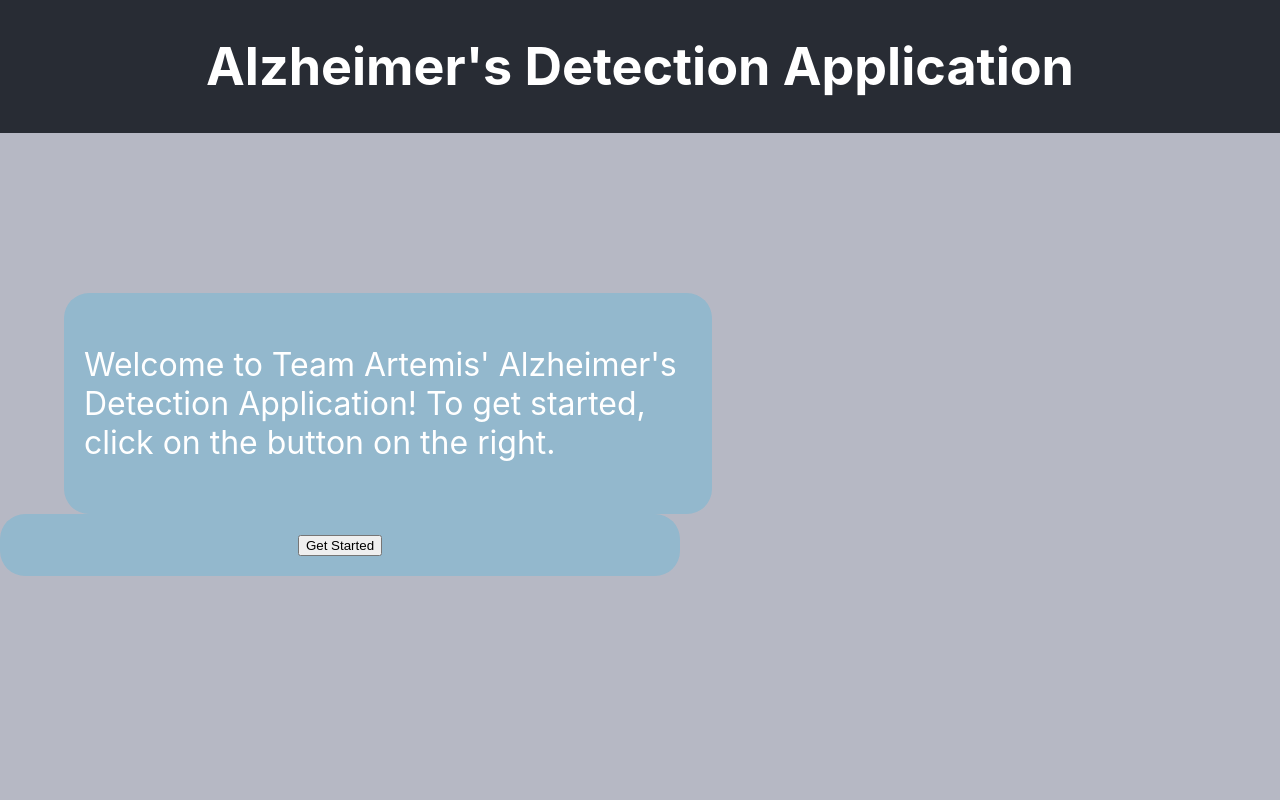
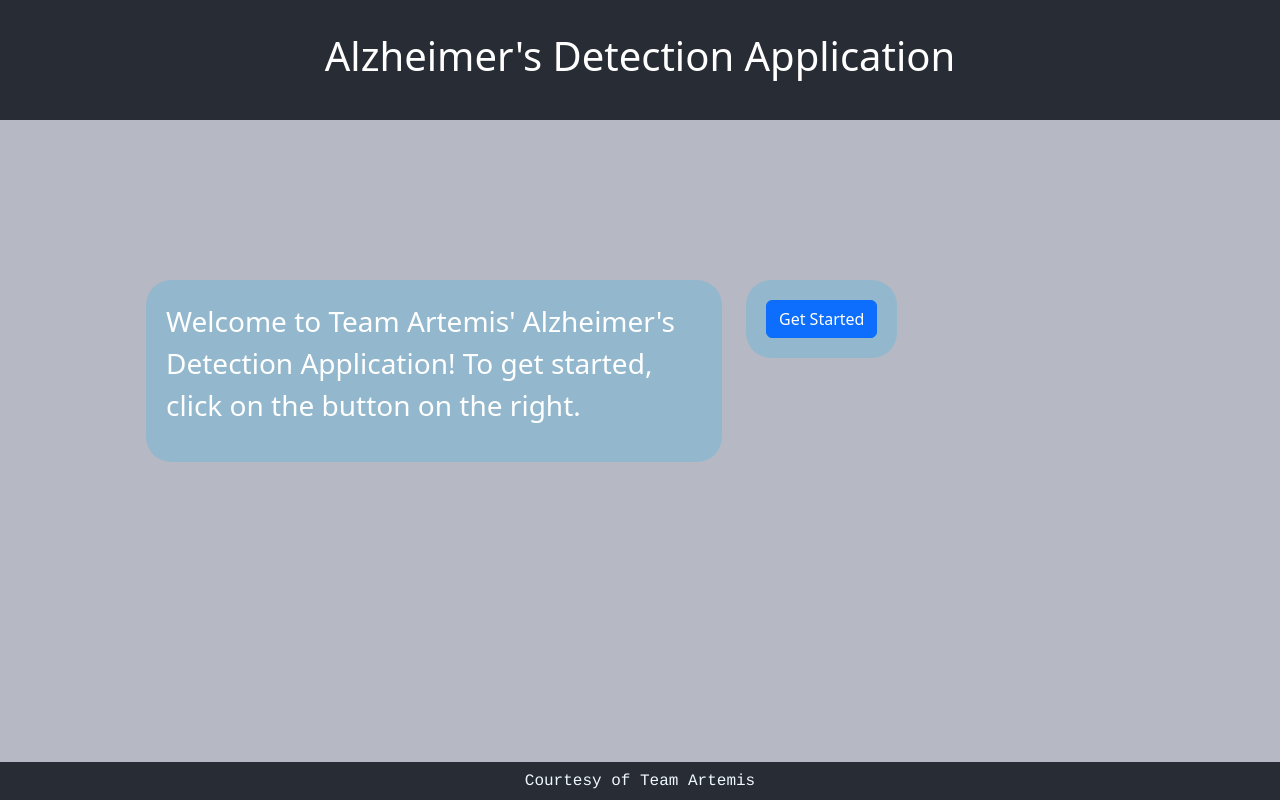
Before and after one commit to sbhumi/490TermProject, a React (Create React App) app: page / in a window 1280 px wide. Built offline with nearby package versions, Linux system fonts and the light colour scheme.

Commit message:
updating page formatting, added footer

```diff
--- a/src/components/App.js
+++ b/src/components/App.js
@@ -1,5 +1,7 @@
 import logo from '../logo.svg';
+import { Container, Row, Col } from 'react-bootstrap'
 import '../styleSheets/App.css';
+import 'bootstrap/dist/css/bootstrap.min.css';
 
 function App() {
   return (
@@ -7,17 +9,31 @@ function App() {
       <header className="App-header">
         <h1>Alzheimer's Detection Application</h1>
       </header>
+
+      <Container>
+        <Row>
+          <Col>
             <div className="App-desc">
               <div className="content-box">
-          <p>Welcome to Team Artemis' Alzheimer's Detection Application! To get started, click on the button on the right.</p>
+                <p>Welcome to Team Artemis' Alzheimer's Detection Application!
+                  To get started, click on the button on the right.</p>
               </div>
             </div>
+          </Col>
 
+          <Col>
             <div className="App-get-started">
               <div className="content-box">
-          <button className="btn">Get Started</button>
+                <button className="btn btn-primary">Get Started</button>
               </div>
             </div>
+          </Col>
+        </Row>
+      </Container>
+
+      <footer>
+        <text className = "appFooter">Courtesy of Team Artemis</text>
+      </footer>
     </div>
   );
 }
--- a/src/styleSheets/App.css
+++ b/src/styleSheets/App.css
@@ -19,16 +19,39 @@
   text-align: left;
   padding-left: 5vw;
   padding-top: 20vh;
+  min-width: 50vw;
+  font-size: 21pt;
+}
 
-  font-size: 24pt;
-
+.App-get-started {
+  text-align: center;
+  vertical-align: center;
+  padding-right: 5vw;
+  padding-top: 20vh;
+  min-width: 20vw;
+  display: left;
 }
 
 .content-box {
   background-color: rgb(147, 184, 205);
-  width: 50%;
   float: left;
   padding: 20px;
   border-radius: 25px;
   color:white;
 }
+
+.start {
+  background-color:#282c34;
+}
+
+.appFooter {
+  position: fixed;
+  bottom: 0;
+  left: 0;
+  right: 0;
+  padding: 7px;
+  text-align: center;
+  background-color: #282c34;
+  color:aliceblue;
+  font-family: courier;
+}
```
Lines whose indentation alone changed are shown as unchanged.
